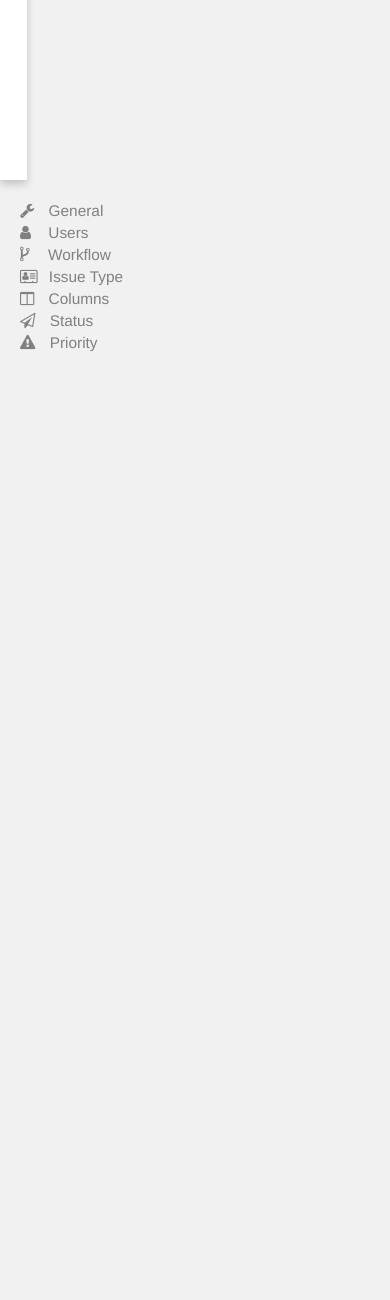
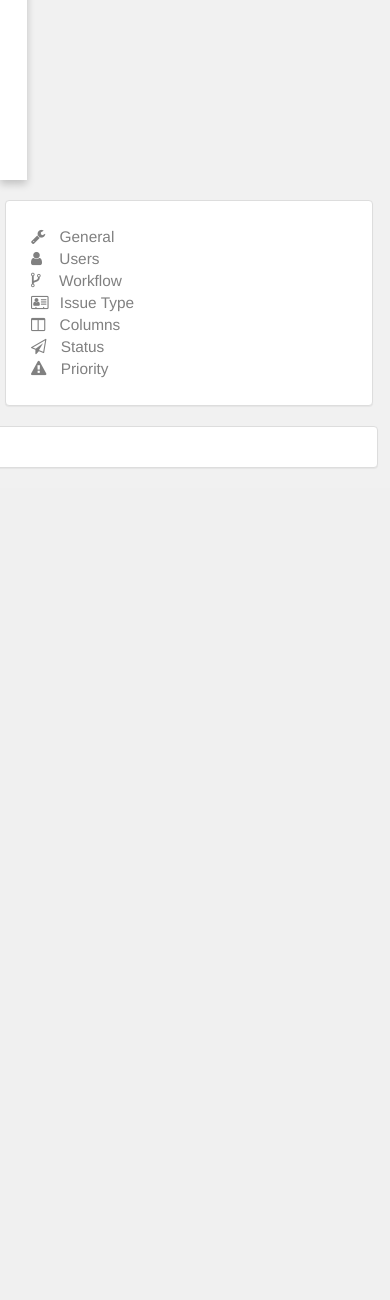
Before and after one commit to Softrum/Enpointer, a Django app: template dragonslayer/templates/project_settings_base.html in a window 390 px wide. Shown: the part 1363-2663 px from the top of the page. After the commit the page ends 1831 px from the top, so only its background shows below. Run offline with Django 3.2, Linux system fonts and the light colour scheme; the template is opened without the code that fills it, so the values that code supplies are empty; some libraries are stand-ins or nearby versions.

Commit message:
added panel for settings menu

```diff
--- a/dragonslayer/templates/project_settings_base.html
+++ b/dragonslayer/templates/project_settings_base.html
@@ -12,7 +12,7 @@ $(document).ready(function(){
 
 
 
-<div class="  col-md-2 " style="font-size: 110%; height: 100%; margin-left: 10; margin-top: 0; " >
+<div class="  col-md-2 panel panel-default " style="font-size: 110%;  margin-left: 10; margin-top: 0; padding: 25; margin-right: 5  " >
 <a id="general_settings" style="font-weight:{{style}}; color: grey" href="/project_settings/general/{{project.uid}}"><i style="margin-right: 10" class="fa fa-wrench"></i> General</a><br>
 
 <a id="users_settings" style="font-weight:{{style}}; color: grey" href="/project_settings/users/{{project.uid}}"><i style="margin-right: 13" class="fa fa-user"> </i> Users</a><br>
```
